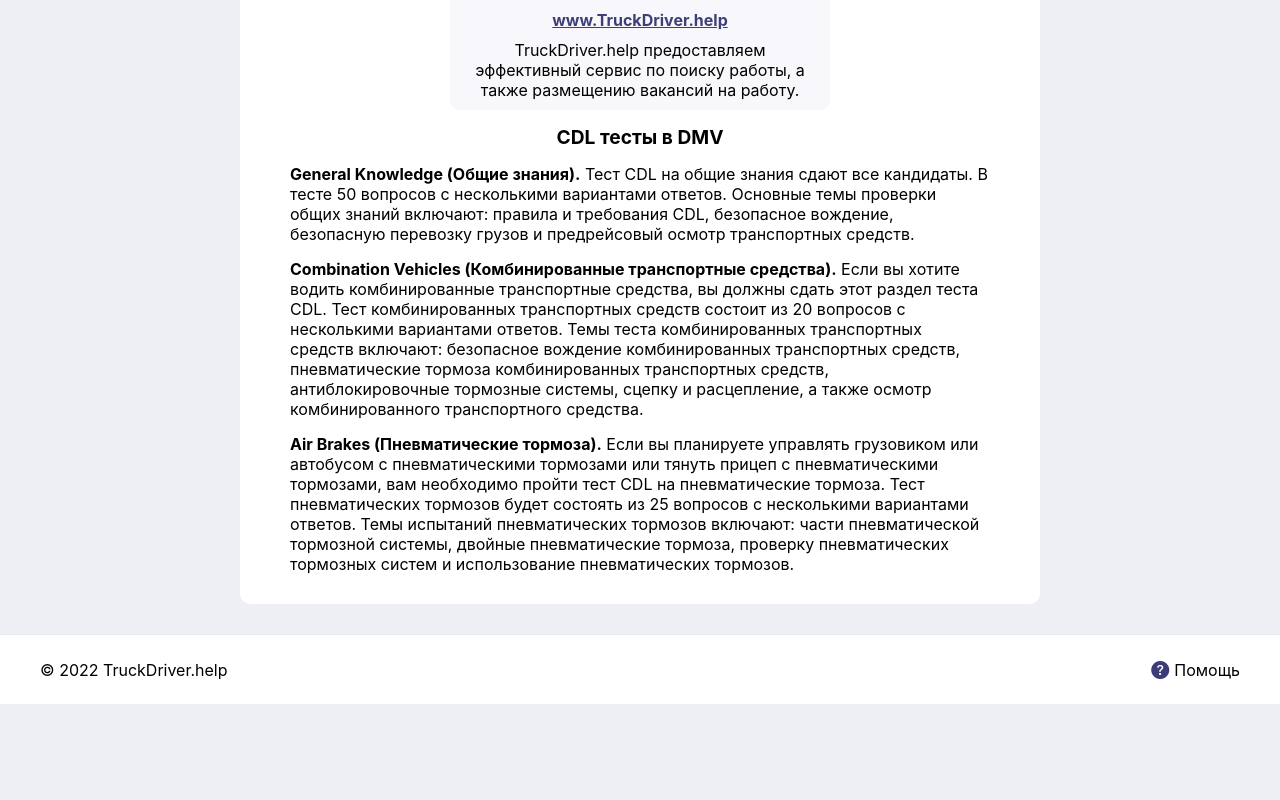
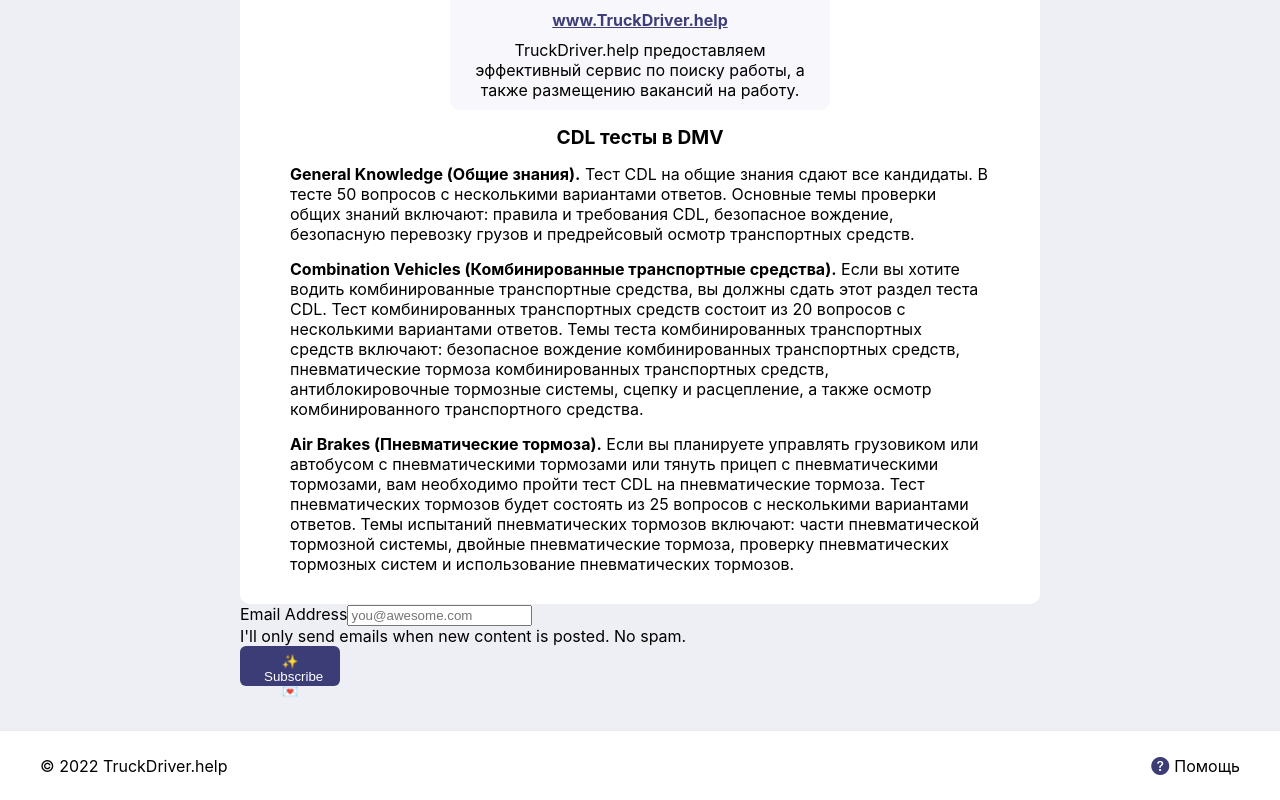
Before and after one commit to dandavisjs/TDL-Academy, a Next.js app: page / in a window 1280 px wide. Shown: the part 475-1275 px from the top of the page. Before the commit the page ends 1179 px from the top, so only its background shows below. Built offline with nearby package versions, Linux system fonts and the light colour scheme.

Commit message:
testing mailchimp

```diff
--- /dev/null
+++ b/components/subscribe/subscribe.js
@@ -0,0 +1,56 @@
+import React, { useRef, useState } from 'react';
+
+export default function Subscribe() {
+    // 1. Create a reference to the input so we can fetch/clear it's value.
+    const inputEl = useRef(null);
+    // 2. Hold a message in state to handle the response from our API.
+    const [message, setMessage] = useState('');
+
+    const subscribe = async (e) => {
+        e.preventDefault();
+
+        // 3. Send a request to our API with the user's email address.
+        const res = await fetch('/api/subscribe', {
+            body: JSON.stringify({
+                email: inputEl.current.value
+            }),
+            headers: {
+                'Content-Type': 'application/json'
+            },
+            method: 'POST'
+        });
+
+        const { error } = await res.json();
+
+        if (error) {
+            // 4. If there was an error, update the message in state.
+            setMessage(error);
+
+            return;
+        }
+
+        // 5. Clear the input value and show a success message.
+        inputEl.current.value = '';
+        setMessage('Success! 🎉 You are now subscribed to the newsletter.');
+    };
+
+    return (
+        <form onSubmit={subscribe}>
+            <label htmlFor="email-input">{'Email Address'}</label>
+            <input
+                id="email-input"
+                name="email"
+                placeholder="you@awesome.com"
+                ref={inputEl}
+                required
+                type="email"
+            />
+            <div>
+                {message
+                    ? message
+                    : `I'll only send emails when new content is posted. No spam.`}
+            </div>
+            <button type="submit">{'✨ Subscribe 💌'}</button>
+        </form>
+    );
+}
--- a/package.json
+++ b/package.json
@@ -9,6 +9,7 @@
     "lint": "next lint"
   },
   "dependencies": {
+    "@mailchimp/mailchimp_marketing": "^3.0.74",
     "bootstrap-icons": "^1.8.1",
     "next": "12.1.0",
     "react": "17.0.2",
--- /dev/null
+++ b/pages/api/subscribe.js
@@ -0,0 +1,25 @@
+import mailchimp from '@mailchimp/mailchimp_marketing';
+
+mailchimp.setConfig({
+    apiKey: process.env.MAILCHIMP_API_KEY,
+    server: process.env.MAILCHIMP_API_SERVER // e.g. us1
+});
+
+export default async (req, res) => {
+    const { email } = req.body;
+
+    if (!email) {
+        return res.status(400).json({ error: 'Email is required' });
+    }
+
+    try {
+        await mailchimp.lists.addListMember(process.env.MAILCHIMP_AUDIENCE_ID, {
+            email_address: email,
+            status: 'subscribed'
+        });
+
+        return res.status(201).json({ error: '' });
+    } catch (error) {
+        return res.status(500).json({ error: error.message || error.toString() });
+    }
+};
--- a/pages/index.js
+++ b/pages/index.js
@@ -1,7 +1,7 @@
 import Head from 'next/head'
 import styles from './index.module.css'
 import Link from 'next/link'
-
+import Subscribe from '../components/subscribe/subscribe'
 export default function Home() {
   return (
     <div className={styles.container}>
@@ -33,7 +33,7 @@ export default function Home() {
       </div>
 
 
-
+      <Subscribe />
     </div>
   )
 }
```
Also changed, not shown: 2 other files (tests, documents, lock files or other folders).
